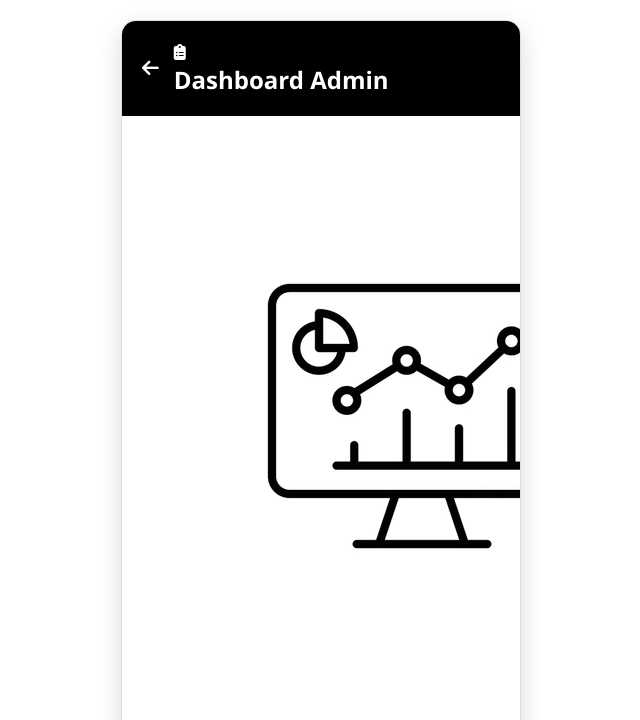
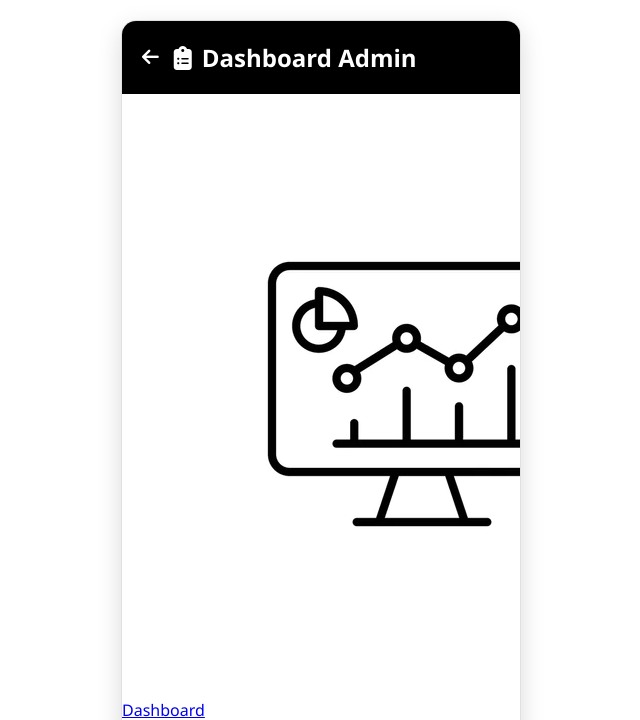
Before and after one commit to Guilherme-Engelmann/Mockup-MobileFirst, a PHP site: page /html/dashboard3.php in a window 1280 px wide. Shown: the top 720 px of the page, without its empty margins (319-959 px from the left). Run offline with PHP 8.4, Linux system fonts and the light colour scheme.

Commit message:
update - style

```diff
--- a/css/dashboard.css
+++ b/css/dashboard.css
@@ -41,3 +41,18 @@ body {
     transition: transform 0.3s;
     color: #ffffff;
 }
+
+.back-icon:hover {
+    transform: translateX(-3px);
+}
+
+.icon-title {
+    display: flex;
+    align-items: center;
+    gap: 10px;
+}
+
+.header-icon {
+    font-size: 1.5em;
+    color: #ffffff;
+}
```
